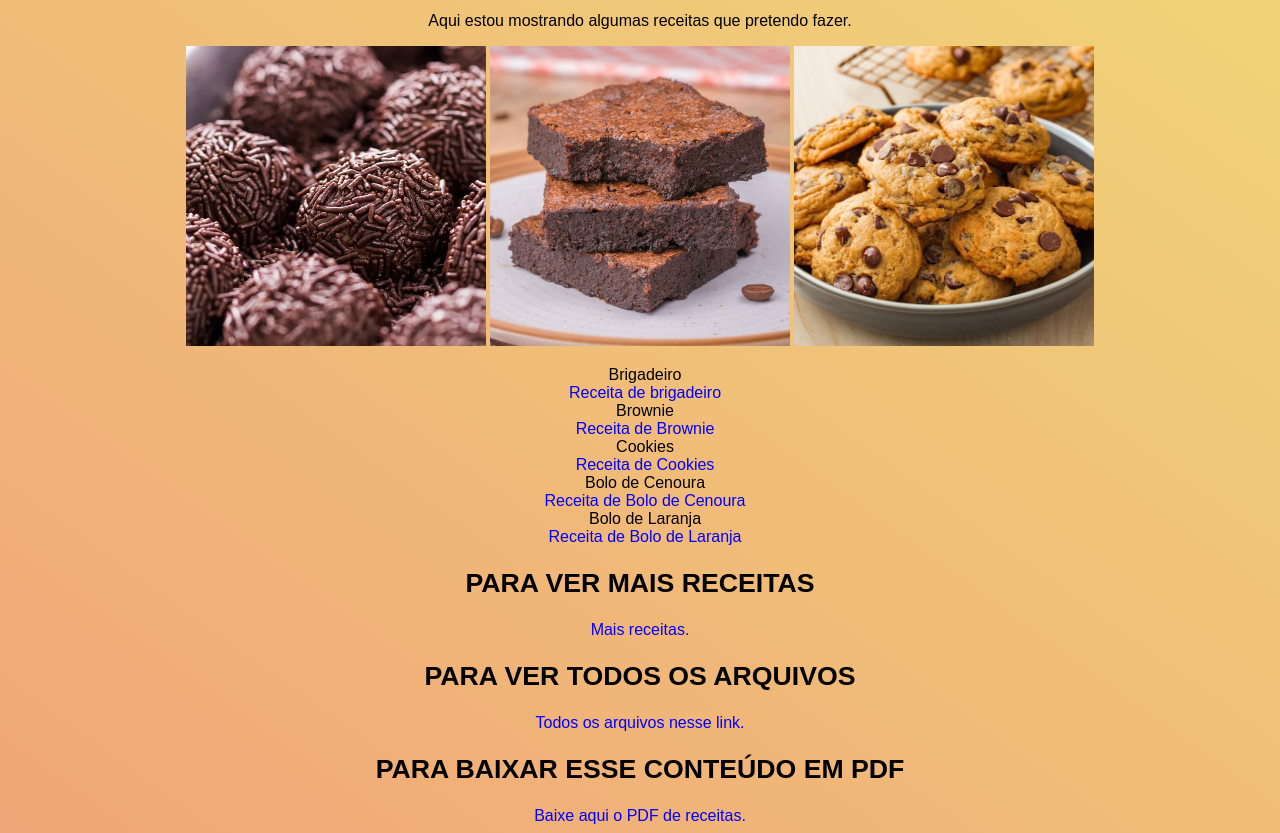
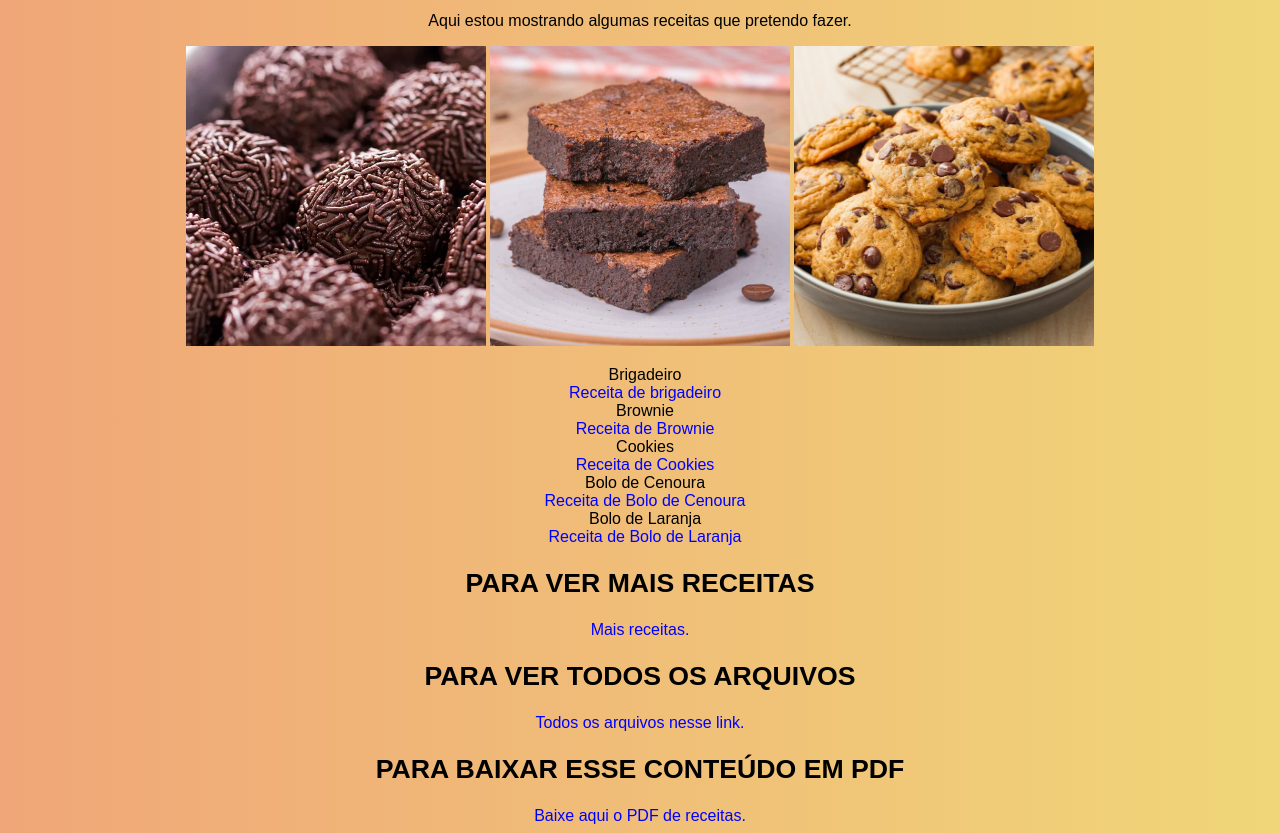
Before and after one commit to carolamy90/site-2024, a plain HTML site: page index.html in a window 1280 px wide. Shown: the part 87-920 px from the top of the page. Drawn offline with Linux system fonts and the light colour scheme.

Commit message:
Add files via upload

```diff
--- a/style.css
+++ b/style.css
@@ -2,13 +2,13 @@
 
 body
 {
-background-image: linear-gradient(to top right, #f0a678, #f0d678);
+background-image: linear-gradient(to right, #f0a678, #f0d678);
 color:black;
 font-size: 12pt;
 font-family: arial;
-text-align: center;
 text-decoration: none;
 margin: none;
+text-align: center;
 
 }
 
```
